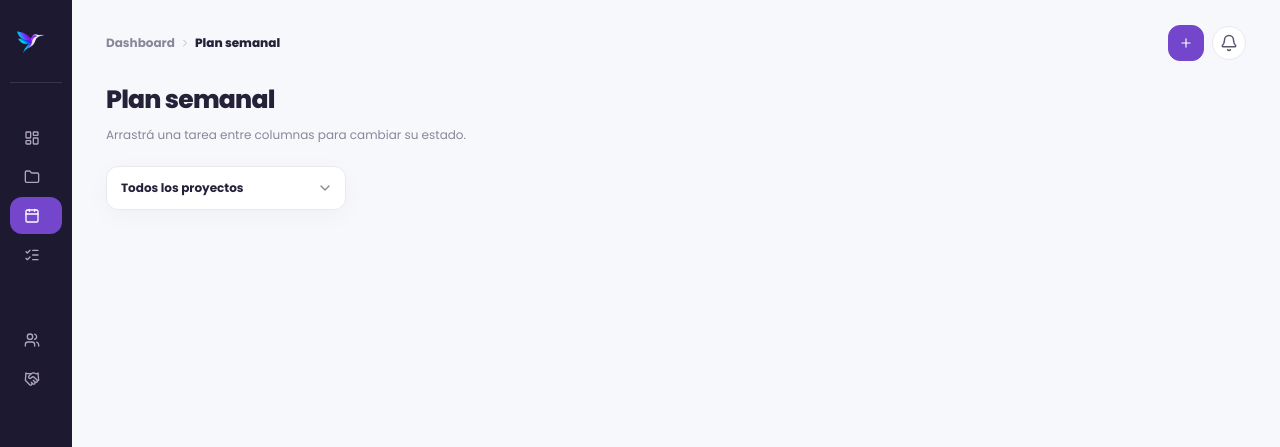
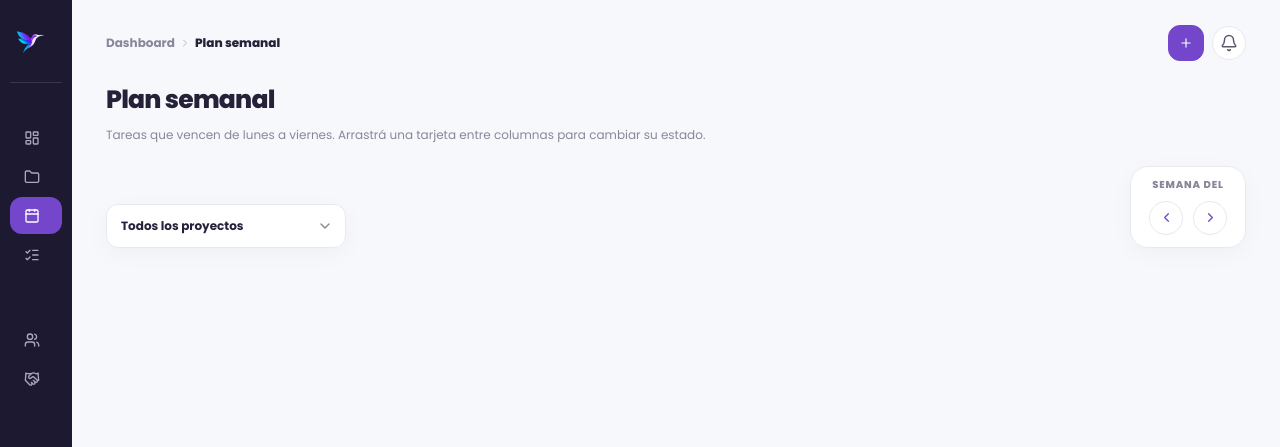
Before and after one commit to IA-Academy-Team/TASK_ai-academy, a Node project: template src/views/planeacion.ejs in a window 1280 px wide. Shown: the top 447 px of the page. Run offline with Node 20 templates, Linux system fonts and the light colour scheme; the template is opened without the code that fills it, so the values that code supplies are empty.

Commit message:
feat: filtro de semana lun-vie en el kanban de plan semanal
Reintroduce navegación por semana (botones prev/siguiente) sobre el
tablero kanban: solo muestra tareas que vencen de lunes a viernes de la
semana elegida, sin tocar el agrupado por estado. Agrega el ícono
chevron-left en vez de reusar chevron-right rotado por CSS.

Co-Authored-By: Claude Sonnet 5 <noreply@anthropic.com>

```diff
--- a/src/views/partials/icon.ejs
+++ b/src/views/partials/icon.ejs
@@ -17,6 +17,7 @@
 <% } else if (kind === 'shield') { %><path d="M20 13c0 5-3.5 7.5-7.66 8.95a1 1 0 0 1-.67-.01C7.5 20.5 4 18 4 13V6a1 1 0 0 1 1-1c2 0 4.5-1.2 6.24-2.72a1.17 1.17 0 0 1 1.52 0C14.51 3.81 17 5 19 5a1 1 0 0 1 1 1z" />
 <% } else if (kind === 'chevron-down') { %><path d="m6 9 6 6 6-6" />
 <% } else if (kind === 'chevron-right') { %><path d="m9 18 6-6-6-6" />
+<% } else if (kind === 'chevron-left') { %><path d="m15 18-6-6 6-6" />
 <% } else if (kind === 'x') { %><path d="M18 6 6 18" /><path d="m6 6 12 12" />
 <% } else if (kind === 'upload') { %><path d="M12 3v12" /><path d="m17 8-5-5-5 5" /><path d="M21 15v4a2 2 0 0 1-2 2H5a2 2 0 0 1-2-2v-4" />
 <% } else if (kind === 'download') { %><path d="M12 15V3" /><path d="m7 10 5 5 5-5" /><path d="M21 15v4a2 2 0 0 1-2 2H5a2 2 0 0 1-2-2v-4" />
--- a/src/views/partials/styles.ejs
+++ b/src/views/partials/styles.ejs
@@ -301,6 +301,12 @@ select,.field select{appearance:none;-webkit-appearance:none;-moz-appearance:non
 .plan-project-select{min-width:240px;padding:11px 36px 11px 14px;min-height:44px;border:1px solid var(--line);border-radius:var(--radius-control);background-color:var(--paper);color:var(--ink);font-size:12px;font-weight:700;box-shadow:var(--shadow-1);transition:border-color var(--t-fast) var(--ease),box-shadow var(--t-fast) var(--ease)}
 .plan-project-select:hover{border-color:var(--accent)}
 .plan-project-select:focus-visible{outline:none;border-color:var(--accent);box-shadow:0 0 0 3px color-mix(in srgb, var(--accent) 25%, transparent)}
+.week-nav{display:flex;flex-direction:column;align-items:center;gap:8px;padding:10px 18px 12px;border:1px solid var(--line);border-radius:var(--radius-card);background:var(--paper);box-shadow:var(--shadow-1)}
+.week-nav-label{font-size:10px;font-weight:760;text-transform:uppercase;letter-spacing:.08em;color:var(--muted)}
+.week-nav-controls{display:flex;align-items:center;gap:10px}
+.week-nav-btn{display:inline-flex;align-items:center;justify-content:center;width:34px;height:34px;border-radius:999px;border:1px solid var(--line);background:var(--paper);color:var(--primary);transition:background var(--t-fast) var(--ease),border-color var(--t-fast) var(--ease),transform var(--t-fast) var(--ease)}
+.week-nav-btn:hover{background:var(--lav);border-color:var(--accent);transform:scale(1.06)}
+.week-nav-btn:active{transform:scale(.96)}
 .kanban-board{display:grid;grid-template-columns:repeat(5,minmax(0,1fr));gap:12px;width:100%;align-items:start}
 .kanban-column{display:flex;flex-direction:column;min-width:0;border:1px solid var(--border);border-radius:var(--radius-card);background:var(--bg);overflow:hidden}
 .kanban-column-header{display:flex;align-items:center;justify-content:space-between;padding:10px 12px;font-size:11px;font-weight:760;text-transform:uppercase;letter-spacing:.05em;color:var(--muted);border-bottom:2px solid var(--line);background:var(--paper)}
--- a/src/views/planeacion.ejs
+++ b/src/views/planeacion.ejs
@@ -18,7 +18,7 @@
     <div class="topbar">
       <div>
         <h1 class="page-title">Plan semanal</h1>
-        <p class="subtitle">Arrastrá una tarea entre columnas para cambiar su estado.</p>
+        <p class="subtitle">Tareas que vencen de lunes a viernes. Arrastrá una tarjeta entre columnas para cambiar su estado.</p>
       </div>
     </div>
 
@@ -27,6 +27,15 @@
         <option value="">Todos los proyectos</option>
         <% projects.forEach(function(p) { %><option value="<%= p.id %>" <%= projectFilter === p.id ? 'selected' : '' %>><%= p.code %> — <%= p.name %></option><% }) %>
       </select>
+      <input type="hidden" name="semana" value="<%= weekOffset %>" />
+
+      <div class="week-nav">
+        <span class="week-nav-label">Semana del <%= weekLabel %></span>
+        <div class="week-nav-controls">
+          <a href="/planeacion?semana=<%= weekOffset - 1 %>&proyecto=<%= projectFilter || '' %>" class="week-nav-btn" aria-label="Semana anterior"><%- include('partials/icon', { kind: 'chevron-left', size: 15 }) %></a>
+          <a href="/planeacion?semana=<%= weekOffset + 1 %>&proyecto=<%= projectFilter || '' %>" class="week-nav-btn" aria-label="Semana siguiente"><%- include('partials/icon', { kind: 'chevron-right', size: 15 }) %></a>
+        </div>
+      </div>
     </form>
 
     <div class="kanban-board">
```
Also changed, not shown: src/routes/planner.ts (+53 -1 lines).
